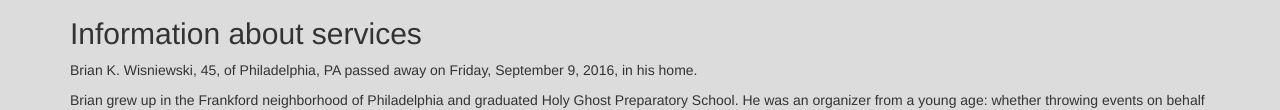
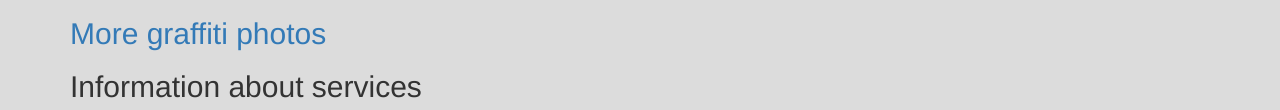
Before and after one commit to timwis/kingpraez.com, a plain HTML site: page index.html in a window 1280 px wide. Shown: the part 303-413 px from the top of the page. Drawn offline with nearby package versions, Linux system fonts and the light colour scheme; a script that the page names is missing.

Commit message:
add photos link

```diff
--- a/index.html
+++ b/index.html
@@ -12,6 +12,8 @@
     <section id="main" class="container">
       <!-- <div id="splash-container"></div> -->
       <img src="img/splash-cropped.png" class="img-responsive">
+      <a href="https://goo.gl/photos/RwVfGTrLCzDQZ32B7" class="center"><h2>More graffiti photos</h2></a>
+
       <div class="services">
         <h2>Information about services</h2>
         <p>Brian K. Wisniewski, 45, of Philadelphia, PA passed away on Friday, September 9, 2016, in his home.</p>
```
